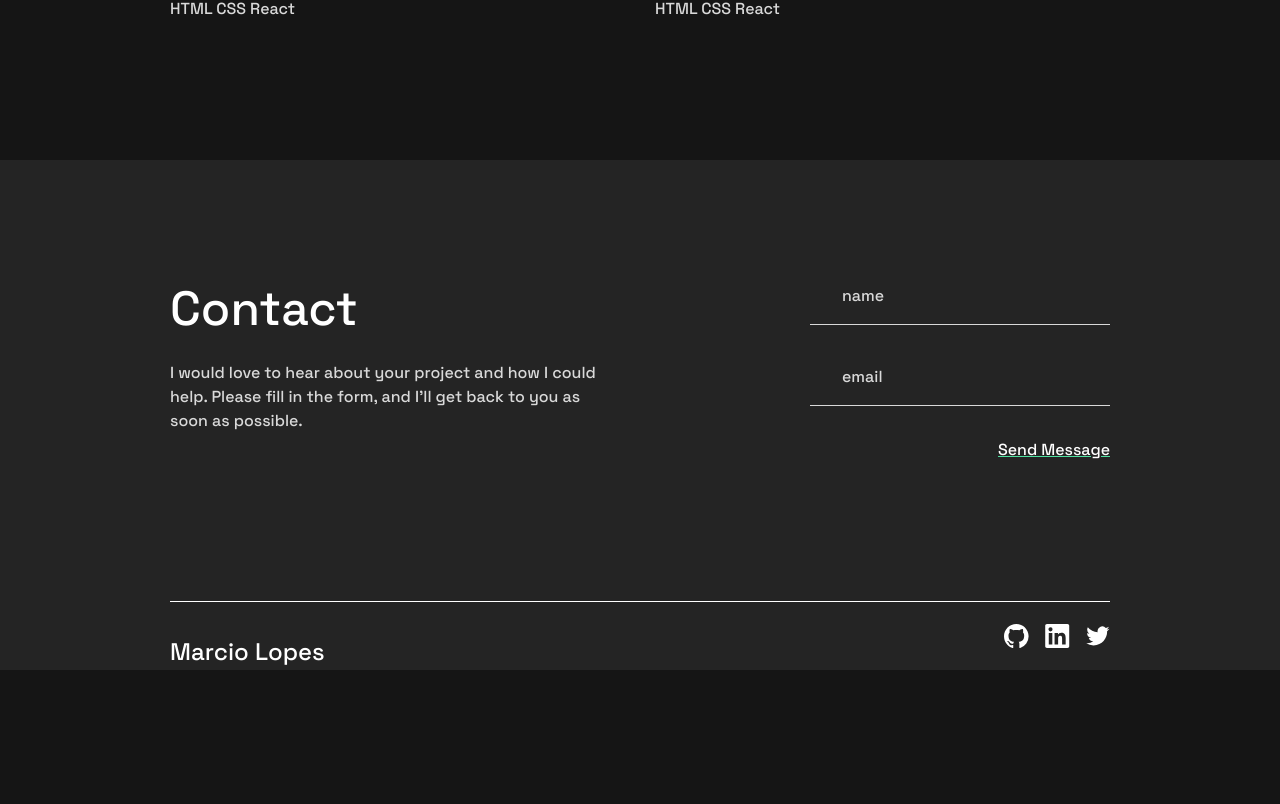
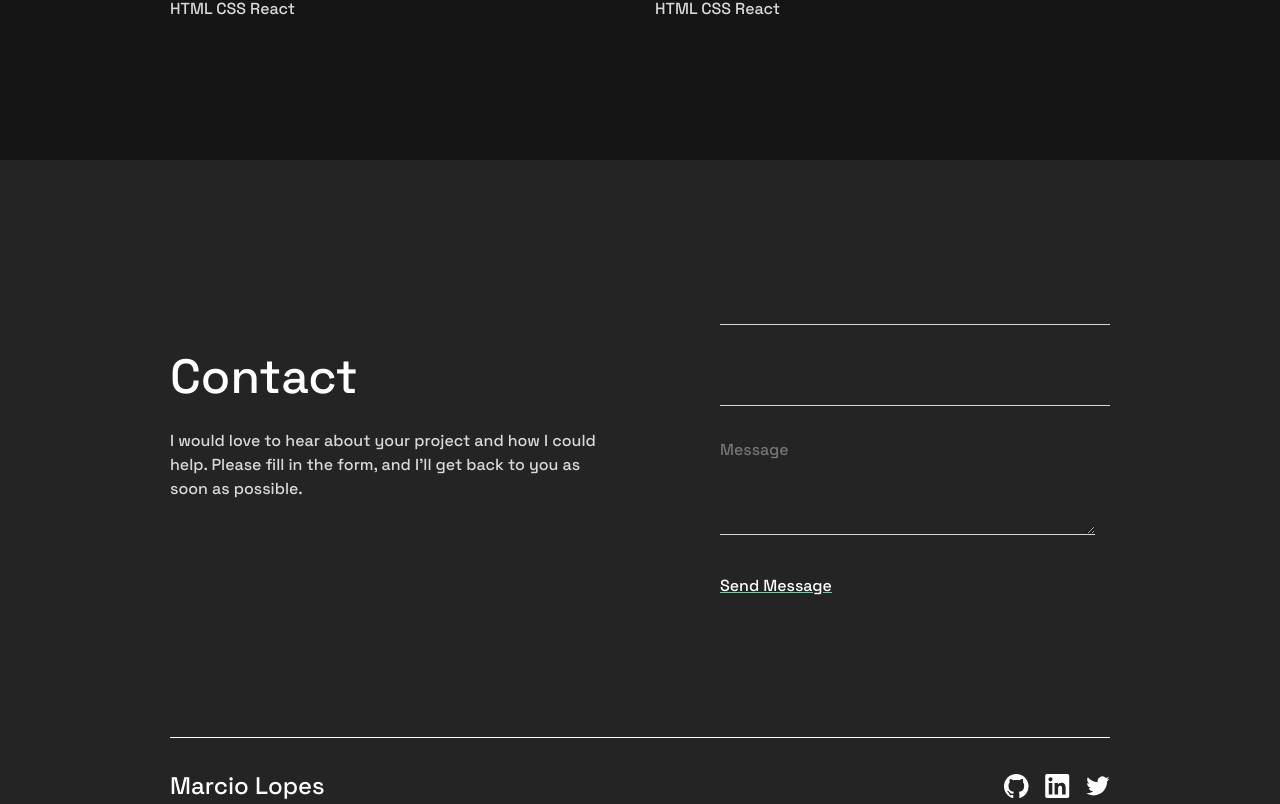
Before and after one commit to MarcioLopes451/portfolio-v2, a React (Create React App) app: page / in a window 1280 px wide. Shown: the part 2123-2927 px from the top of the page. Before the commit the page ends 2793 px from the top, so only its background shows below. Built offline with nearby package versions, Linux system fonts and the light colour scheme.

Commit message:
desktop version done

```diff
--- a/src/App.css
+++ b/src/App.css
@@ -195,20 +195,28 @@ margin-top: 2rem;
     color: var(--Gray);
     margin-top: 1rem;
 }
-.form-section {
 
-}
 form input {
     background: none;
     border: none;
     border-bottom: 1px solid var(--Gray);
     color: var(--Gray);
-    width: 300px;
+    width: 390px;
     padding-top: 1rem;
 }
 form input[type=text]{
     padding-left: 2rem;
     padding-bottom: 1rem;
+}
+form textarea {
+    margin-top: 2rem;
+    border: none;
+    background: none;
+    border-bottom: 1px solid var(--Gray);
+    color: var(--Gray);
+}
+form textarea [type=text]{
+    opacity: 0.5;
 }
 .form-section button {
     border: none;
@@ -217,19 +225,18 @@ form input[type=text]{
     color: var(--White);
     text-decoration: underline;
     text-decoration-color: var(--Green);
-    float: right;
 }
 
 /* footer */
 .footer-container {
     border-top: 1px solid var(--White);
-    margin: 20px 170px;
+    margin: 100px 170px;
     display: flex;
     justify-content: space-between;
     align-items: center;
+    padding-top: 30px;
 }
 .footer-container p {
-    margin-top: 2rem;
     color: var(--White);
     font-family: var(--font-family--primary);
     font-size: var(--font-size-headingM);
--- a/src/components/Contact.js
+++ b/src/components/Contact.js
@@ -1,9 +1,16 @@
-import React from 'react';
+import React,{useState}from 'react';
 import Github from '../images/icon-github.svg';
 import Linkedin from '../images/icon-linkedin.svg';
 import Twitter from '../images/icon-twitter.svg';
 
 export default function Contact() {
+    const [name,setName] = useState('');
+    const [email, setEmail] = useState('');
+
+
+    const handleSubmit =(e) => {
+        e.preventDefault();
+    }
   return (
     <div className='contact'>
         <div className='contact-container'>
@@ -14,24 +21,36 @@ export default function Contact() {
             </p>
             </div>
             <div className='form-section'>
-                <form>
+                <form onSubmit={handleSubmit}>
                     <label for='name'></label>
                    <br />
                    <input
                    type='text'
                    id='name'
-                   value='name'
-                   name='name' />
+                   value={name}
+                   onChange={(e) => setName(e.target.value)} />
                    <br />
                    <label for='name'></label>
                    <br />
                    <input
                    type='text'
                    id='email'
-                   value='email'
-                   name='email' />
+                   value={email}
+                   onChange={(e) => setEmail(e.target.value)} />
+                   <br />
+                   <label for='message'>
+                    <textarea
+                    id='message'
+                    name='message'
+                    rows='4'
+                    cols='40'
+                    placeholder='Message'
+                    >
+                    </textarea>
+                   </label>
+                   <br />
+                   <button onClick={handleSubmit}>Send Message</button>
                 </form>
-                <button>Send Message</button>
             </div>
         </div>
         <div className='footer-container'>
```
